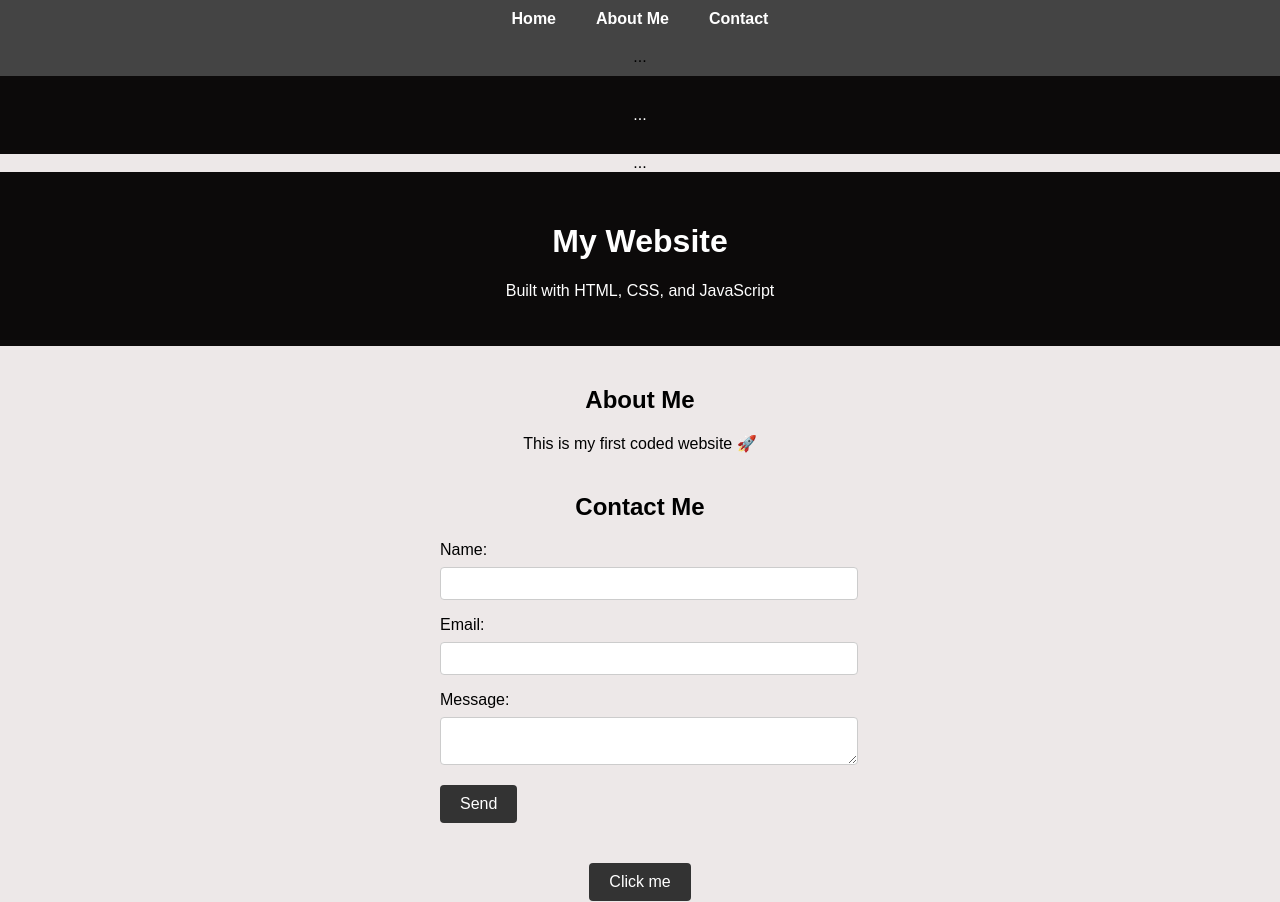
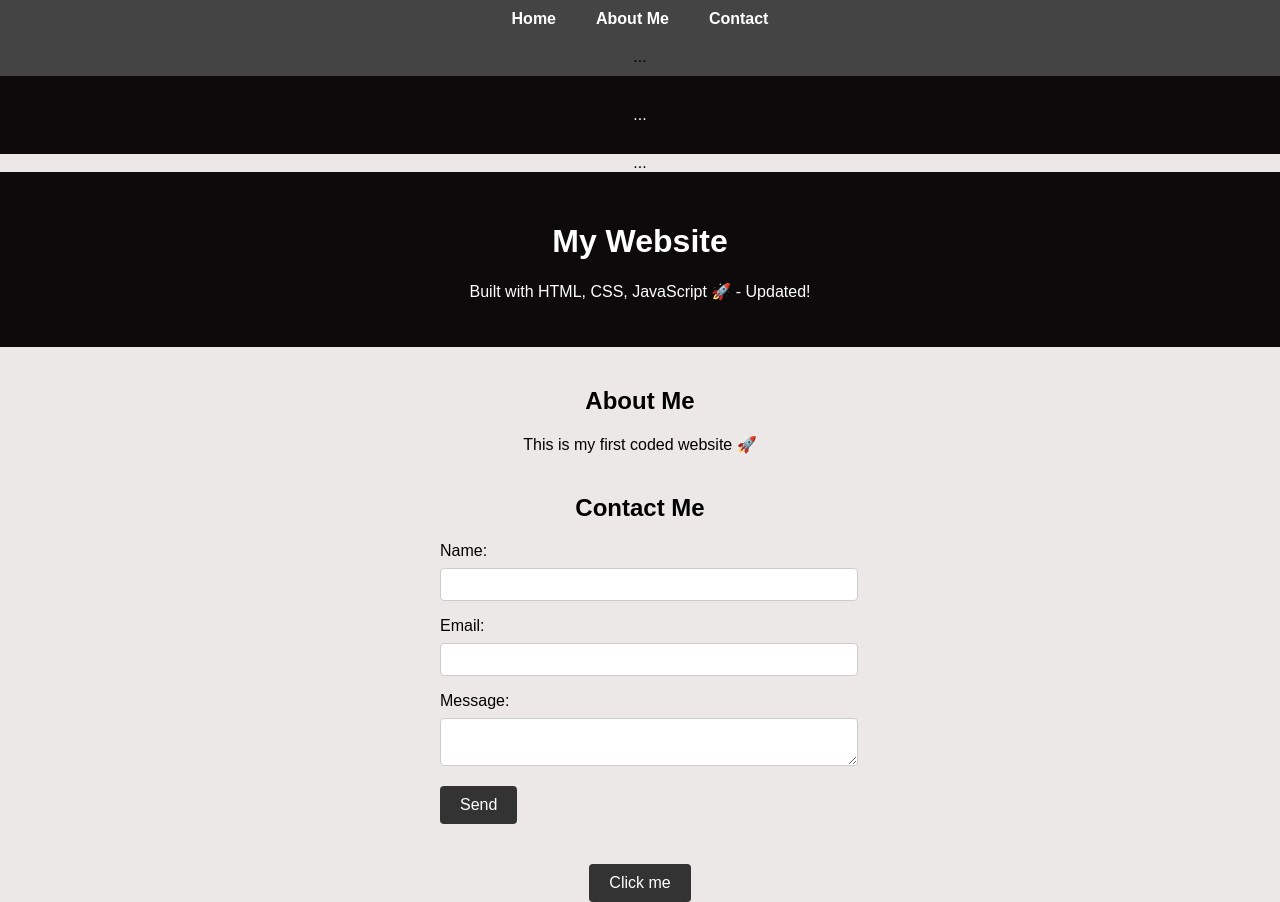
Before and after one commit to maclextercordovez-ux/my-website, a plain HTML site: page index.html in a window 1280 px wide. Drawn offline with Linux system fonts and the light colour scheme.

Commit message:
Updated site

```diff
--- a/index.html
+++ b/index.html
@@ -23,7 +23,8 @@
 
   <header>
     <h1>My Website</h1>
-    <p>Built with HTML, CSS, and JavaScript</p>
+    <p><p>Built with HTML, CSS, JavaScript 🚀 - Updated!</p>
+</p>
   </header>
 
   <main>
```
